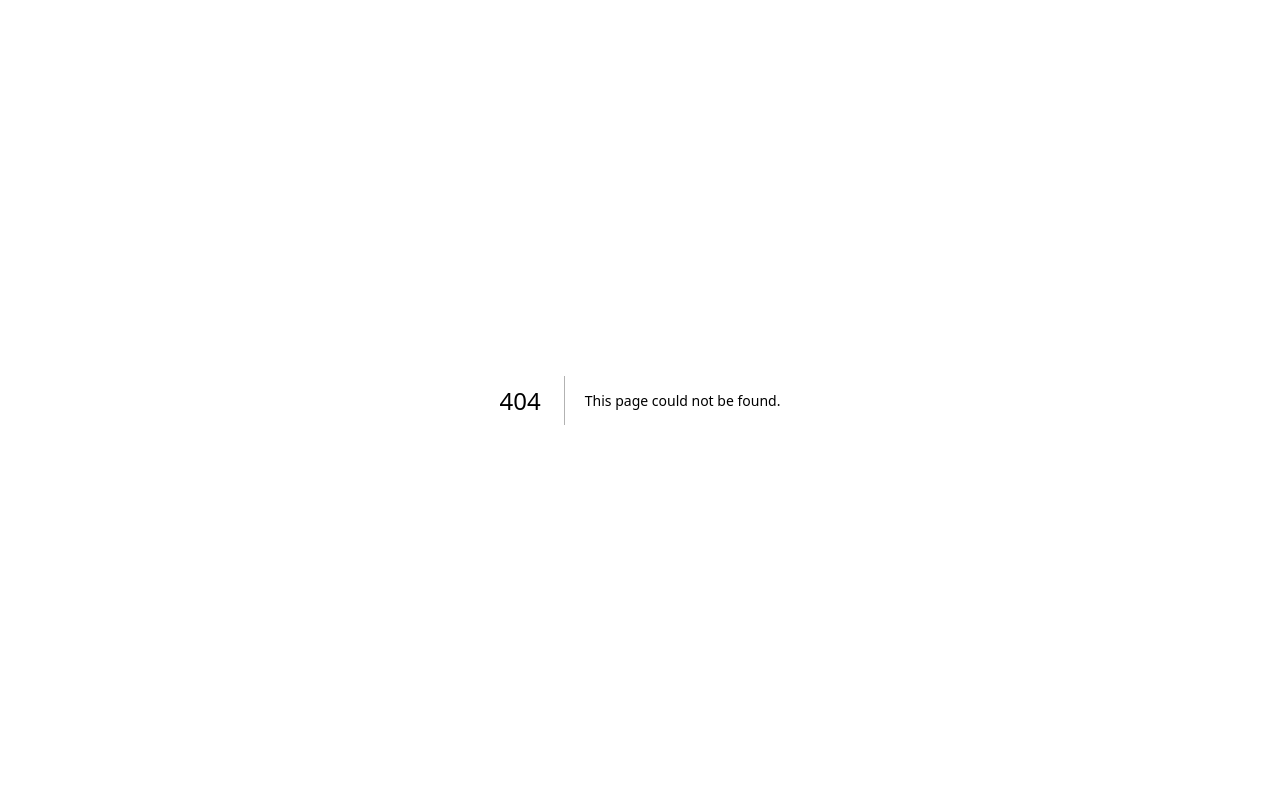
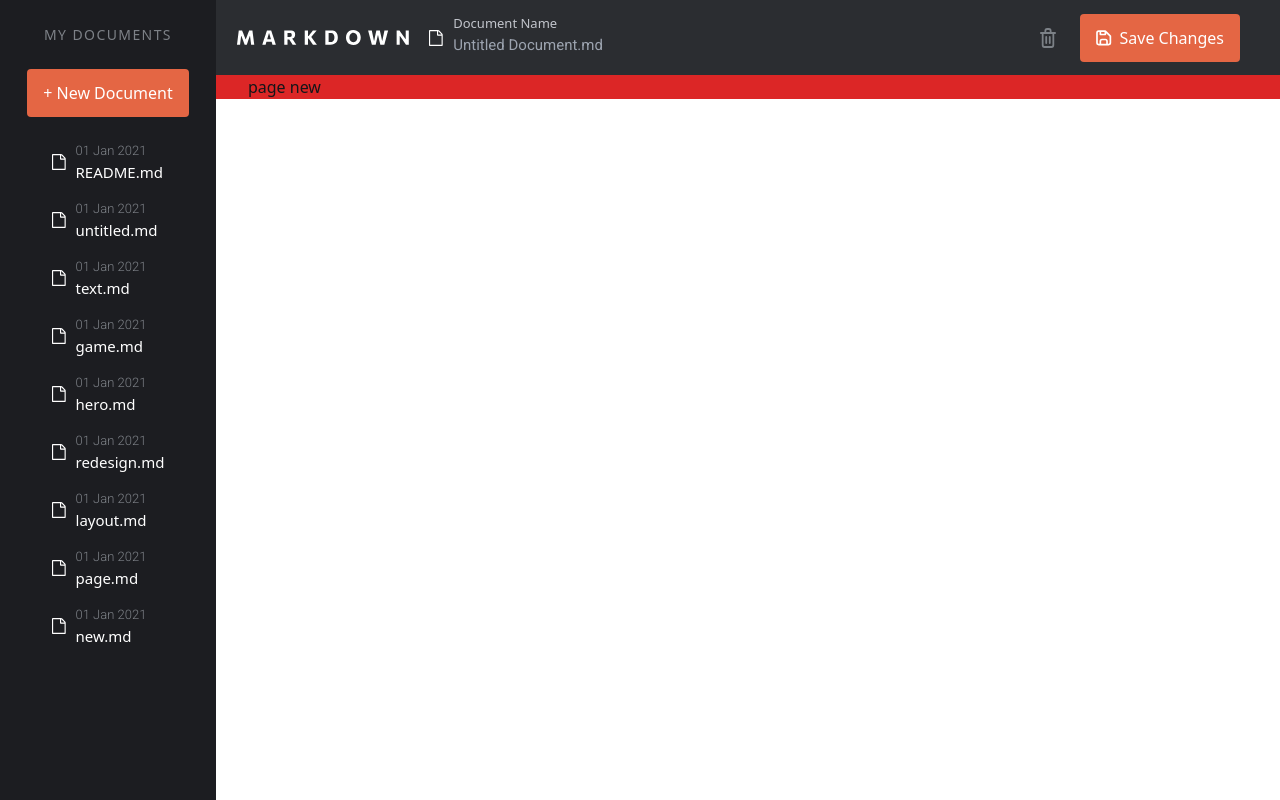
Before and after one commit to Mriganka5137/markdown-editor-app, a Next.js app: page /documents/new in a window 1280 px wide. Before the commit this address had no page. Built offline with nearby package versions, Linux system fonts and the light colour scheme.

Commit message:
Add new page component and update layout and sidebar

```diff
--- /dev/null
+++ b/app/(root)/documents/[id]/page.tsx
@@ -0,0 +1,16 @@
+import React from "react";
+interface Props {
+  params: {
+    id: string;
+  };
+}
+
+const page = ({ params: { id } }: Props) => {
+  return (
+    <div className=" container mx-auto  bg-red-600  border-white ">
+      page {id}
+    </div>
+  );
+};
+
+export default page;
--- a/app/(root)/layout.tsx
+++ b/app/(root)/layout.tsx
@@ -1,12 +1,13 @@
 import Navbar from "@/components/shared/Navbar";
+import NavbarLayout from "@/components/shared/NavbarLayout";
 import Sidebar from "@/components/shared/Sidebar";
 import React, { PropsWithChildren } from "react";
 
 const layout = ({ children }: PropsWithChildren) => {
   return (
-    <div className=" flex">
+    <div className="flex">
       <Sidebar />
-      <div className=" flex-col w-full">
+      <div className=" flex  flex-col w-full">
         <Navbar />
         {children}
       </div>
--- a/app/(root)/page.tsx
+++ /dev/null
@@ -1,13 +0,0 @@
-import Sidebar from "@/components/shared/Sidebar";
-import Image from "next/image";
-
-export default function Home() {
-  return (
-    <main className=" w-full  font-roboto-slab  border border-color-orange container mx-auto">
-      Lorem ipsum dolor sit amet, consectetur adipisicing elit. Doloribus
-      necessitatibus quas illo consequatur in quis molestias rerum sed neque
-      asperiores voluptatibus eos nostrum quisquam, atque error quia explicabo?
-      Aliquid, ab.
-    </main>
-  );
-}
--- /dev/null
+++ b/components/shared/DocumentsSidebarList.tsx
@@ -0,0 +1,87 @@
+import Image from "next/image";
+import Link from "next/link";
+import React from "react";
+import documentIcon from "@/public/assets/icon-document.svg";
+
+const documentsList = [
+  {
+    id: "1",
+    name: "README.md",
+    createdAt: "01 Jan 2021",
+  },
+
+  {
+    id: "2",
+    name: "untitled.md",
+    createdAt: "01 Jan 2021",
+  },
+
+  {
+    id: "3",
+    name: "text.md",
+    createdAt: "01 Jan 2021",
+  },
+
+  {
+    id: "4",
+    name: " game.md",
+    createdAt: "01 Jan 2021",
+  },
+
+  {
+    id: "5",
+    name: "hero.md",
+    createdAt: "01 Jan 2021",
+  },
+
+  {
+    id: "6",
+    name: "redesign.md",
+    createdAt: "01 Jan 2021",
+  },
+
+  {
+    id: "7",
+    name: "layout.md",
+    createdAt: "01 Jan 2021",
+  },
+
+  {
+    id: "8",
+    name: "page.md",
+    createdAt: "01 Jan 2021",
+  },
+
+  {
+    id: "9",
+    name: "new.md",
+    createdAt: "01 Jan 2021",
+  },
+];
+
+const DocumentsSidebarList = () => {
+  // QUery for documents and get the list here
+  return (
+    <div className="flex flex-col text-color-100 gap-4">
+      {documentsList.map((document) => (
+        <Link
+          key={document.id}
+          href={`/documents/${document.id}`}
+          className=" flex items-center gap-2.5"
+        >
+          <Image src={documentIcon} alt="document icon" className="h-4" />
+          <div>
+            <p className=" font-roboto text-[13px] text-color-500 font-light">
+              {document.createdAt}
+            </p>
+            <h3 className=" text-[15px] text-color-100 font-normal hover:text-color-orange">
+              {document.name}
+            </h3>
+          </div>
+        </Link>
+      ))}
+    </div>
+  );
+};
+
+export default DocumentsSidebarList;
--- a/components/shared/MenuHamburger.tsx
+++ b/components/shared/MenuHamburger.tsx
@@ -2,9 +2,15 @@
 import React from "react";
 import hamburger from "@/public/assets/icon-menu.svg";
 import Image from "next/image";
-const MenuHamburger = () => {
+interface Props {
+  setShowSidebar: React.Dispatch<React.SetStateAction<boolean>>;
+}
+const MenuHamburger = ({ setShowSidebar }: Props) => {
   return (
-    <button className=" h-[72px] w-[72px] flex justify-center items-center  hover:bg-color-orange bg-color-700">
+    <button
+      className=" h-[72px] w-[72px] flex justify-center items-center  hover:bg-color-orange bg-color-700"
+      onClick={() => setShowSidebar(true)}
+    >
       <Image src={hamburger} alt="menu" className="" />
     </button>
   );
--- a/components/shared/Navbar.tsx
+++ b/components/shared/Navbar.tsx
@@ -5,11 +5,12 @@ import MenuHamburger from "./MenuHamburger";
 import DocumentName from "./DocumentName";
 import DeleteButton from "./DeleteButton";
 import SaveButton from "./SaveButton";
+
 const Navbar = () => {
   return (
-    <nav className=" w-full bg-color-800 flex items-center  justify-between">
+    <nav className=" w-full bg-color-800 flex items-center  justify-between h-[75px] px-5">
       <div className=" flex items-center gap-5">
-        <MenuHamburger />
+        {/* <MenuHamburger setShowSidebar={setShowSidebar} /> */}
         <Image alt="logo" src={logo} className=" h-4 w-fit" />
         <DocumentName />
       </div>
--- /dev/null
+++ b/components/shared/NavbarLayout.tsx
@@ -0,0 +1,16 @@
+"use client";
+import React, { useState } from "react";
+import Sidebar from "./Sidebar";
+import Navbar from "./Navbar";
+
+const NavbarLayout = () => {
+  const [showSidebar, setShowSidebar] = useState(false);
+  return (
+    <div className=" flex items-start">
+      <Sidebar showSidebar={showSidebar} />
+      <Navbar setShowSidebar={setShowSidebar} showSidebar={showSidebar} />
+    </div>
+  );
+};
+
+export default NavbarLayout;
--- /dev/null
+++ b/components/shared/NewDocumentButton.tsx
@@ -0,0 +1,12 @@
+import React from "react";
+
+import Image from "next/image";
+const NewDocumentButton = () => {
+  return (
+    <button className=" bg-color-orange hover:bg-color-orange-hover px-4 py-3 flex items-center gap-2 rounded-[4px] text-color-100 ">
+      + New Document
+    </button>
+  );
+};
+
+export default NewDocumentButton;
--- a/components/shared/Sidebar.tsx
+++ b/components/shared/Sidebar.tsx
@@ -1,7 +1,17 @@
 import React from "react";
+import NewDocumentButton from "./NewDocumentButton";
+import DocumentsSidebarList from "./DocumentsSidebarList";
 
 const Sidebar = () => {
-  return <div className=" min-h-screen h-screen w-[250px] bg-color-900"></div>;
+  return (
+    <div className=" min-h-screen h-fit w-[250px] bg-color-900 flex-col items-center  flex px-6 py-6 gap-6 max-md:hidden">
+      <h3 className=" text-color-500 uppercase tracking-widest text-[14px]">
+        My Documents
+      </h3>
+      <NewDocumentButton />
+      <DocumentsSidebarList />
+    </div>
+  );
 };
 
 export default Sidebar;
```
